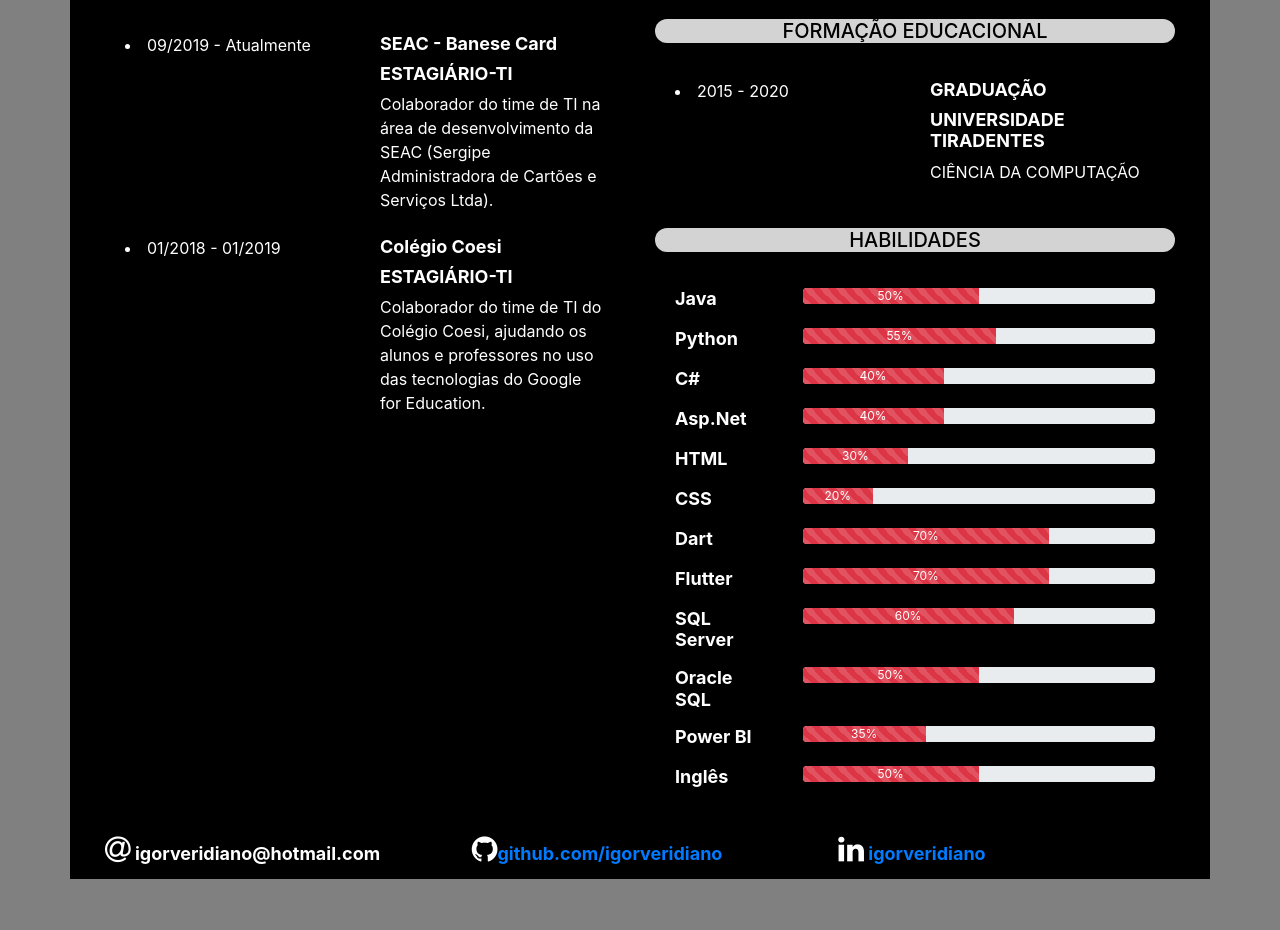
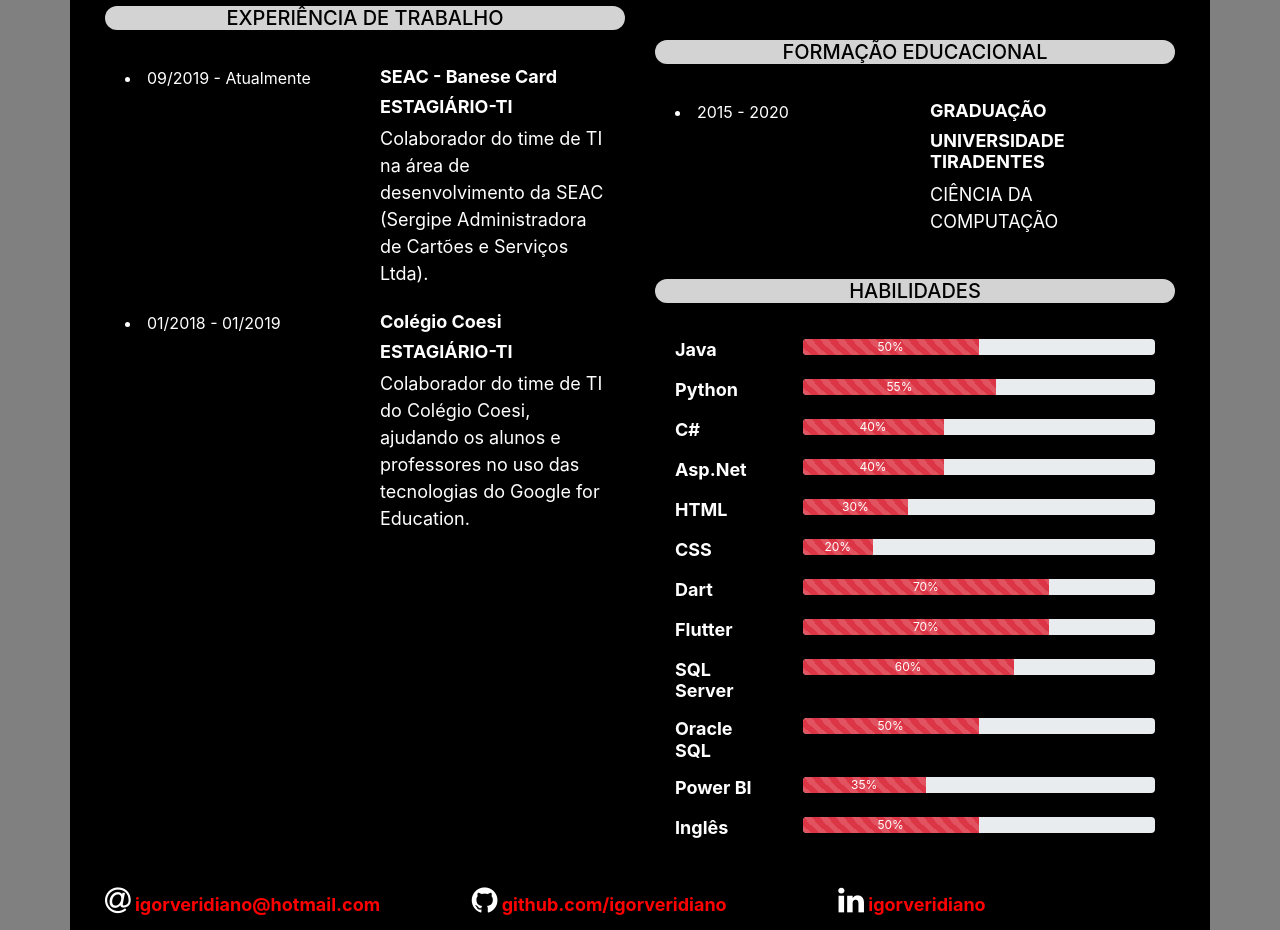
Before and after one commit to igorveridiano/igorveridiano.github.io, a plain HTML site: page index.html in a window 1280 px wide. Shown: the part 403-1333 px from the top of the page. Before the commit the page ends 1282 px from the top, so only its background shows below. Drawn offline with nearby package versions, Linux system fonts and the light colour scheme.

Commit message:
Add files via upload

```diff
--- a/index.html
+++ b/index.html
@@ -277,15 +277,15 @@
         </br>
         <div class="row">
             <div class="col-sm">
-                <h6><i class="fa fa-at icone"></i> igorveridiano@hotmail.com</h6>
+                <h6><i class="fa fa-at icone"></i><a class="color" href="https://outlook.live.com/"> igorveridiano@hotmail.com</a></h6>
             </div>
             <div class="col-sm">
-                <h6><i class="fa fa-github icone"></i><a
-                        href="https://www.github.com/igorveridiano">github.com/igorveridiano</a></h6>
+                <h6><i class="fa fa-github icone"></i><a class="color"
+                        href="https://www.github.com/igorveridiano"> github.com/igorveridiano</a></h6>
             </div>
             <div class="col-sm">
-                <h6><i class="fa fa-linkedin icone"></i> <a
-                        href="https://www.linkedin.com/in/igor-veridiano-andrade-579b74103">igorveridiano</a></h6>
+                <h6><i class="fa fa-linkedin icone"></i> <a class="color"
+                        href="https://www.linkedin.com/in/igor-veridiano-andrade-579b74103"> igorveridiano</a></h6>
             </div>
         </div>
     </div>
--- a/style.css
+++ b/style.css
@@ -40,3 +40,12 @@ body {
 .black {
     background-color: black;
 }
+
+p {
+    color: white;
+    font-size: 18px;
+}
+
+.color {
+    color: red;
+}
```
